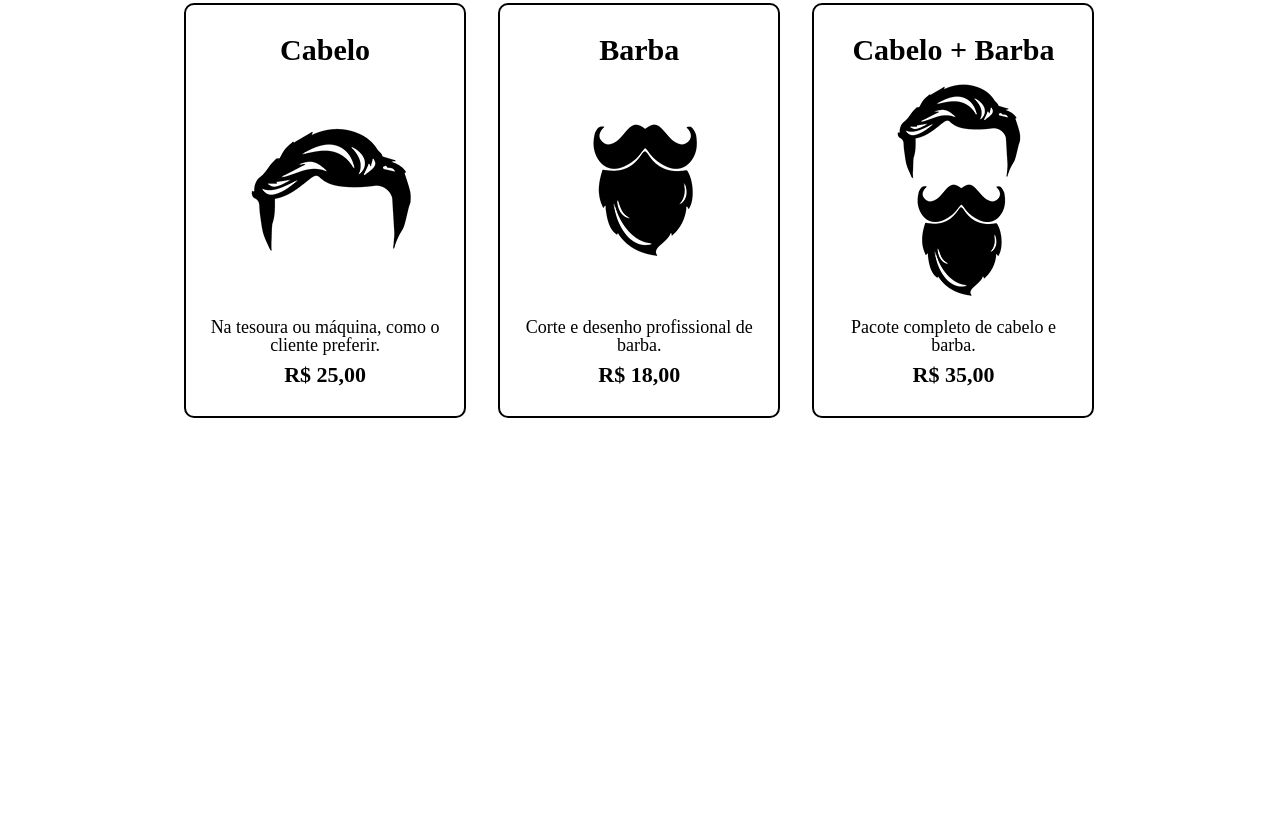
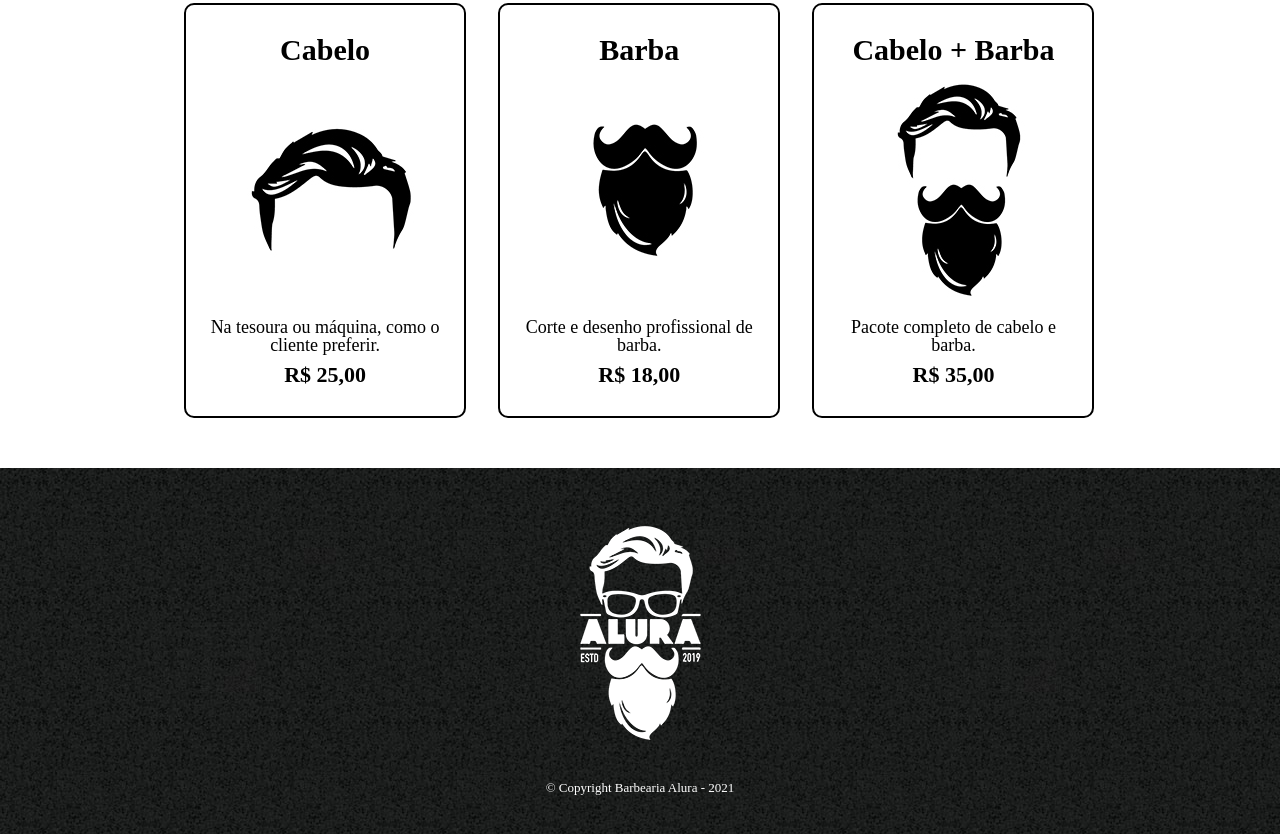
Before and after one commit to remonts/curso-html-alura, a plain HTML site: page produtos.html in a window 1280 px wide. Shown: the part 340-1174 px from the top of the page. Before the commit the page ends 808 px from the top, so only its background shows below. Drawn offline with Linux system fonts and the light colour scheme.

Commit message:
Finalizando a página de produtos.

```diff
--- a/produtos.css
+++ b/produtos.css
@@ -77,3 +77,15 @@ nav a:hover {
     font-weight: bold;
     margin-top: 10px;
 }
+
+footer {
+    text-align: center;
+    background: url("imagens/bg.jpg");
+    padding: 40px 0;
+}
+
+.copyright {
+    color: #ffffff;
+    font-size: 13px;
+    margin: 20px 0 0;
+}
--- a/produtos.html
+++ b/produtos.html
@@ -47,6 +47,11 @@
             </li>
         </ul>
     </main>
+
+    <footer>
+        <img src="imagens/logo-branco.png" alt="">
+        <p class="copyright">&copy; Copyright Barbearia Alura - 2021</p>
+    </footer>
 </body>
 
 </html>
--- a/style.css
+++ b/style.css
@@ -1,7 +1,3 @@
-body {
-
-}
-
 #banner {
     width: 100%;
 }
```
